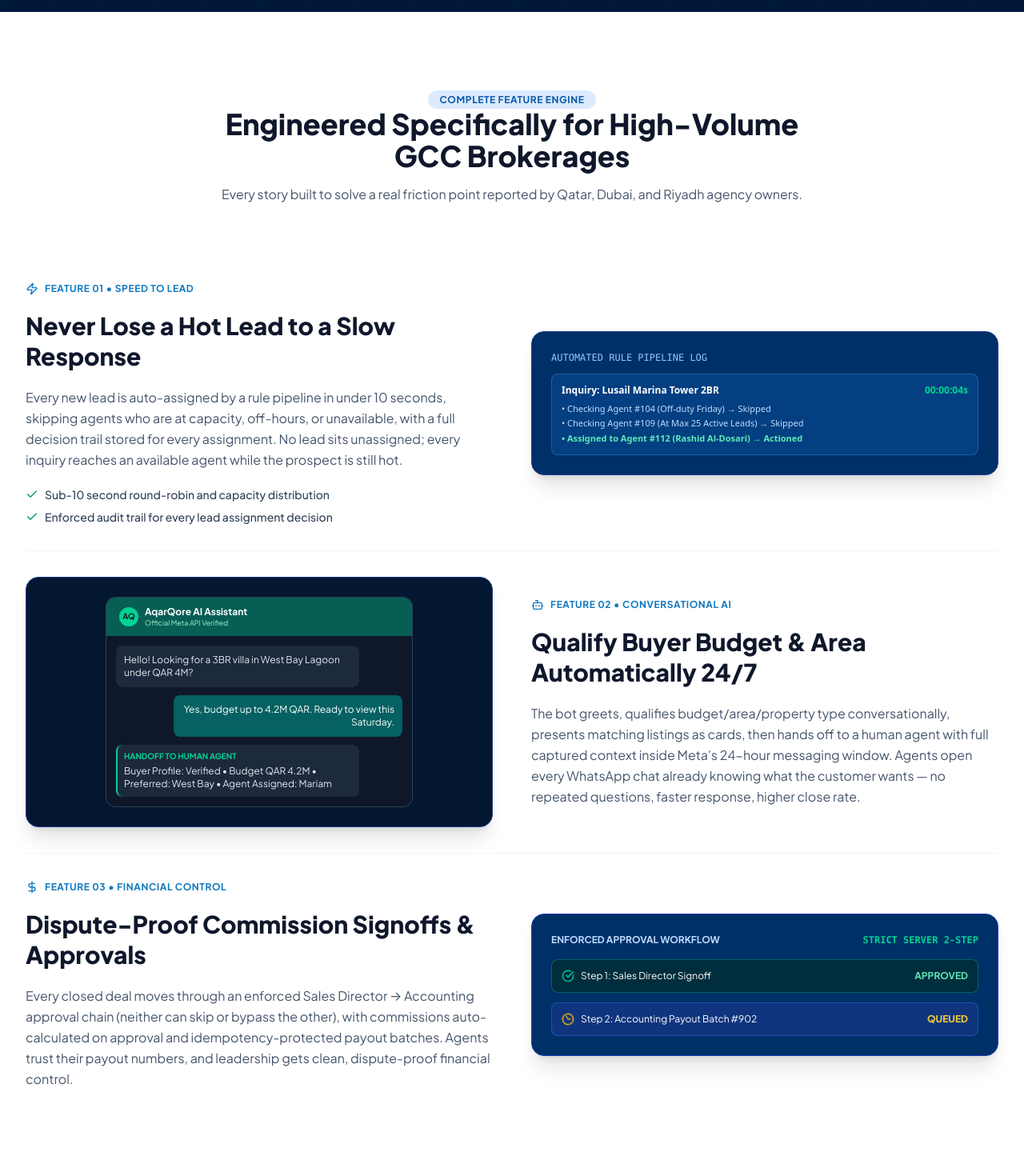
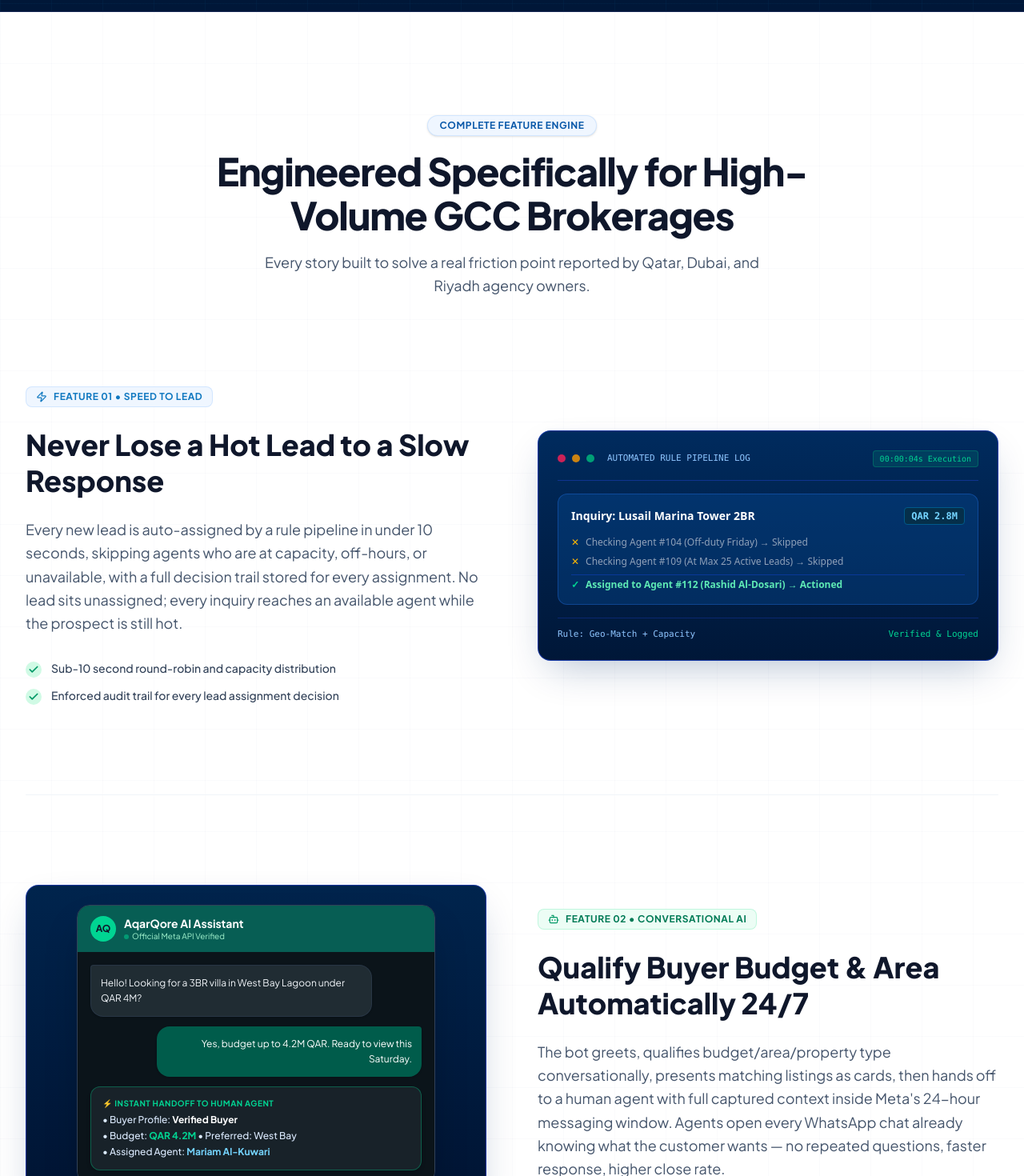
Before and after one commit to mwaqarkt/aqarqore-landing-page, a React (Vite) app: page / in a window 1280 px wide. Shown: the part 3400-4870 px from the top of the page at 80% size. Built offline with nearby package versions, Linux system fonts and the light colour scheme.

Commit message:
feat: redesign Features section into high-end GCC product capability engine

```diff
--- a/src/App.jsx
+++ b/src/App.jsx
@@ -1094,57 +1094,101 @@
       {/* -------------------------------------------------------------------------- */}
       {/* 5. 10 FEATURE SECTIONS WITH IMAGES & SCROLL ANIMATION                      */}
       {/* -------------------------------------------------------------------------- */}
-      <section id="features" className="py-24 bg-white space-y-24">
-        <div className="max-w-7xl mx-auto px-4 sm:px-6 lg:px-8">
-
-          <div className="text-center max-w-3xl mx-auto space-y-4 mb-16">
-            <span className="px-3.5 py-1 rounded-full bg-blue-100 text-[#0858A8] text-xs font-bold uppercase tracking-wider">
+      <section id="features" className="py-24 sm:py-32 bg-white text-slate-900 relative border-b border-slate-200/80 overflow-hidden">
+        {/* Subtle Background Pattern */}
+        <div className="absolute inset-0 bg-[linear-gradient(to_right,rgba(0,48,104,0.02)_1px,transparent_1px),linear-gradient(to_bottom,rgba(0,48,104,0.02)_1px,transparent_1px)] bg-[size:4rem_4rem] pointer-events-none" />
+
+        <div className="max-w-7xl mx-auto px-4 sm:px-6 lg:px-8 relative z-10 space-y-28">
+
+          {/* Section Header */}
+          <motion.div
+            className="text-center max-w-3xl mx-auto space-y-4"
+            initial={{ opacity: 0, y: 20 }}
+            whileInView={{ opacity: 1, y: 0 }}
+            viewport={{ once: true, amount: 0.3 }}
+            transition={{ duration: 0.6 }}
+          >
+            <span className="inline-block px-3.5 py-1 rounded-full bg-blue-50 text-[#0858A8] border border-blue-200/60 text-xs font-bold uppercase tracking-wider shadow-sm">
               Complete Feature Engine
             </span>
-            <h2 className="text-3xl sm:text-4xl font-extrabold text-slate-900">
+            <h2 className="text-3xl sm:text-4xl lg:text-5xl font-extrabold text-slate-900 tracking-tight leading-[1.15]">
               Engineered Specifically for High-Volume GCC Brokerages
             </h2>
-            <p className="text-slate-600 text-base">
+            <p className="text-slate-600 text-base sm:text-lg leading-relaxed max-w-2xl mx-auto">
               Every story built to solve a real friction point reported by Qatar, Dubai, and Riyadh agency owners.
             </p>
-          </div>
+          </motion.div>
 
           {/* FEATURE 1: Automated Lead Distribution */}
           <motion.div
-            className="grid grid-cols-1 lg:grid-cols-12 gap-12 items-center py-8"
+            className="grid grid-cols-1 lg:grid-cols-12 gap-12 xl:gap-16 items-center"
             initial="hidden"
             whileInView="visible"
             viewport={{ once: true, amount: 0.3 }}
             variants={fadeInUp}
           >
-            <div className="lg:col-span-6 space-y-5">
-              <div className="inline-flex items-center gap-2 text-xs font-bold uppercase text-[#1078C0] tracking-wider">
-                <Zap className="w-4 h-4" /> Feature 01 • Speed to Lead
-              </div>
-              <h3 className="text-2xl sm:text-3xl font-extrabold text-slate-900 leading-tight">
+            <div className="lg:col-span-6 space-y-6">
+              <div className="inline-flex items-center gap-2 px-3 py-1 rounded-lg bg-blue-50 text-[#1078C0] border border-blue-200/60 text-xs font-bold uppercase tracking-wider">
+                <Zap className="w-3.5 h-3.5" /> Feature 01 • Speed to Lead
+              </div>
+              <h3 className="text-2xl sm:text-3xl lg:text-4xl font-extrabold text-slate-900 leading-tight">
                 Never Lose a Hot Lead to a Slow Response
               </h3>
-              <p className="text-slate-600 leading-relaxed text-base">
+              <p className="text-slate-600 leading-relaxed text-base sm:text-lg font-normal">
                 Every new lead is auto-assigned by a rule pipeline in under 10 seconds, skipping agents who are at capacity, off-hours, or unavailable, with a full decision trail stored for every assignment. No lead sits unassigned; every inquiry reaches an available agent while the prospect is still hot.
               </p>
-              <ul className="space-y-2 text-sm text-slate-700 font-medium">
-                <li className="flex items-center gap-2"><Check className="w-4 h-4 text-emerald-600" /> Sub-10 second round-robin and capacity distribution</li>
-                <li className="flex items-center gap-2"><Check className="w-4 h-4 text-emerald-600" /> Enforced audit trail for every lead assignment decision</li>
-              </ul>
-            </div>
-            <div className="lg:col-span-6 bg-[#003068] p-6 rounded-2xl border border-blue-900 shadow-xl text-white">
-              <div className="text-xs text-blue-300 font-mono mb-3">AUTOMATED RULE PIPELINE LOG</div>
+              <div className="pt-2 space-y-3">
+                <div className="flex items-start gap-3 text-sm text-slate-700 font-medium">
+                  <div className="w-5 h-5 rounded-full bg-emerald-100 text-emerald-600 flex items-center justify-center shrink-0 mt-0.5">
+                    <Check className="w-3.5 h-3.5 stroke-[3]" />
+                  </div>
+                  <span>Sub-10 second round-robin and capacity distribution</span>
+                </div>
+                <div className="flex items-start gap-3 text-sm text-slate-700 font-medium">
+                  <div className="w-5 h-5 rounded-full bg-emerald-100 text-emerald-600 flex items-center justify-center shrink-0 mt-0.5">
+                    <Check className="w-3.5 h-3.5 stroke-[3]" />
+                  </div>
+                  <span>Enforced audit trail for every lead assignment decision</span>
+                </div>
+              </div>
+            </div>
+
+            {/* Feature 1 Mockup: High-Tech Rule Pipeline Terminal */}
+            <div className="lg:col-span-6">
+              <div className="rounded-2xl bg-gradient-to-b from-[#002B5E] to-[#001738] p-5 sm:p-6 border border-blue-800/80 shadow-[0_20px_50px_-15px_rgba(0,48,104,0.3)] text-white">
+                <div className="flex items-center justify-between pb-4 mb-4 border-b border-blue-800/60">
+                  <div className="flex items-center gap-2">
+                    <div className="w-2.5 h-2.5 rounded-full bg-rose-500/80" />
+                    <div className="w-2.5 h-2.5 rounded-full bg-amber-500/80" />
+                    <div className="w-2.5 h-2.5 rounded-full bg-emerald-500/80" />
+                    <span className="text-[11px] text-blue-300 font-mono ml-2">AUTOMATED RULE PIPELINE LOG</span>
+                  </div>
+                  <span className="text-[10px] text-emerald-400 font-mono bg-emerald-500/15 px-2 py-0.5 rounded border border-emerald-500/30">00:00:04s Execution</span>
+                </div>
+
                 <div className="space-y-3 font-sans text-xs">
-                <div className="p-3 rounded-lg bg-[#0858A8]/40 border border-blue-400/30">
-                  <div className="flex justify-between font-bold text-white">
+                  <div className="p-4 rounded-xl bg-[#0858A8]/30 border border-blue-500/30">
+                    <div className="flex justify-between items-center font-bold text-white text-sm">
                       <span>Inquiry: Lusail Marina Tower 2BR</span>
-                    <span className="text-emerald-400">00:00:04s</span>
-                  </div>
-                  <div className="mt-2 text-blue-200 space-y-1 text-[11px]">
-                    <div>• Checking Agent #104 (Off-duty Friday) → Skipped</div>
-                    <div>• Checking Agent #109 (At Max 25 Active Leads) → Skipped</div>
-                    <div className="text-emerald-300 font-semibold">• Assigned to Agent #112 (Rashid Al-Dosari) → Actioned</div>
-                  </div>
+                      <span className="text-xs text-sky-300 font-mono bg-sky-950 px-2 py-0.5 rounded border border-sky-800">QAR 2.8M</span>
+                    </div>
+                    <div className="mt-3.5 space-y-2 text-blue-100 text-xs">
+                      <div className="flex items-center gap-2 text-slate-400">
+                        <span className="text-amber-400">✕</span> Checking Agent #104 (Off-duty Friday) → Skipped
+                      </div>
+                      <div className="flex items-center gap-2 text-slate-400">
+                        <span className="text-amber-400">✕</span> Checking Agent #109 (At Max 25 Active Leads) → Skipped
+                      </div>
+                      <div className="flex items-center gap-2 text-emerald-300 font-semibold pt-1 border-t border-blue-700/40">
+                        <span className="text-emerald-400">✓</span> Assigned to Agent #112 (Rashid Al-Dosari) → Actioned
+                      </div>
+                    </div>
+                  </div>
+                </div>
+
+                <div className="mt-4 pt-3 border-t border-blue-800/40 flex items-center justify-between text-[11px] text-blue-300 font-mono">
+                  <span>Rule: Geo-Match + Capacity</span>
+                  <span className="text-emerald-400">Verified & Logged</span>
                 </div>
               </div>
             </div>
@@ -1154,44 +1198,59 @@
 
           {/* FEATURE 2: AI WhatsApp Bot */}
           <motion.div
-            className="grid grid-cols-1 lg:grid-cols-12 gap-12 items-center py-8"
+            className="grid grid-cols-1 lg:grid-cols-12 gap-12 xl:gap-16 items-center"
             initial="hidden"
             whileInView="visible"
             viewport={{ once: true, amount: 0.3 }}
             variants={fadeInUp}
           >
-            <div className="lg:col-span-6 lg:order-2 space-y-5">
-              <div className="inline-flex items-center gap-2 text-xs font-bold uppercase text-[#1078C0] tracking-wider">
-                <Bot className="w-4 h-4" /> Feature 02 • Conversational AI
-              </div>
-              <h3 className="text-2xl sm:text-3xl font-extrabold text-slate-900 leading-tight">
+            <div className="lg:col-span-6 lg:order-2 space-y-6">
+              <div className="inline-flex items-center gap-2 px-3 py-1 rounded-lg bg-emerald-50 text-emerald-700 border border-emerald-200/60 text-xs font-bold uppercase tracking-wider">
+                <Bot className="w-3.5 h-3.5 text-emerald-600" /> Feature 02 • Conversational AI
+              </div>
+              <h3 className="text-2xl sm:text-3xl lg:text-4xl font-extrabold text-slate-900 leading-tight">
                 Qualify Buyer Budget & Area Automatically 24/7
               </h3>
-              <p className="text-slate-600 leading-relaxed text-base">
+              <p className="text-slate-600 leading-relaxed text-base sm:text-lg font-normal">
                 The bot greets, qualifies budget/area/property type conversationally, presents matching listings as cards, then hands off to a human agent with full captured context inside Meta's 24-hour messaging window. Agents open every WhatsApp chat already knowing what the customer wants — no repeated questions, faster response, higher close rate.
               </p>
             </div>
-            <div className="lg:col-span-6 lg:order-1 bg-[#031730] p-6 rounded-2xl border border-blue-900 shadow-xl">
-              <div className="max-w-sm mx-auto bg-slate-900 rounded-xl overflow-hidden border border-slate-700">
-                <div className="bg-[#075E54] px-4 py-2.5 flex items-center justify-between text-white text-xs">
-                  <div className="flex items-center gap-2">
-                    <div className="w-6 h-6 rounded-full bg-emerald-400 text-slate-900 flex items-center justify-center font-bold text-[10px]">AQ</div>
+
+            {/* Feature 2 Mockup: Meta WhatsApp Bot Experience */}
+            <div className="lg:col-span-6 lg:order-1">
+              <div className="rounded-2xl bg-gradient-to-b from-[#00244D] to-[#001433] p-5 sm:p-6 border border-blue-800/80 shadow-[0_20px_50px_-15px_rgba(0,48,104,0.3)] text-white">
+                <div className="max-w-md mx-auto bg-slate-900 rounded-2xl overflow-hidden border border-slate-700 shadow-2xl">
+                  {/* WhatsApp Chrome Bar */}
+                  <div className="bg-[#075E54] px-4 py-3 flex items-center justify-between text-white text-xs">
+                    <div className="flex items-center gap-2.5">
+                      <div className="w-8 h-8 rounded-full bg-emerald-400 text-slate-900 flex items-center justify-center font-bold text-xs">AQ</div>
                       <div>
-                      <div className="font-bold">AqarQore AI Assistant</div>
-                      <div className="text-[9px] text-emerald-200">Official Meta API Verified</div>
-                    </div>
-                  </div>
-                </div>
-                <div className="p-3 space-y-2.5 text-xs">
-                  <div className="bg-slate-800 text-slate-200 p-2.5 rounded-lg max-w-[85%]">
+                        <div className="font-bold text-sm">AqarQore AI Assistant</div>
+                        <div className="text-[10px] text-emerald-200 flex items-center gap-1">
+                          <span className="w-1.5 h-1.5 rounded-full bg-emerald-400 animate-pulse" /> Official Meta API Verified
+                        </div>
+                      </div>
+                    </div>
+                  </div>
+
+                  {/* Chat Bubbles */}
+                  <div className="p-4 space-y-3 text-xs bg-[#0B141A]">
+                    <div className="bg-[#202C33] text-slate-100 p-3 rounded-2xl rounded-tl-sm max-w-[85%] border border-slate-700/50 shadow-sm leading-relaxed">
                       Hello! Looking for a 3BR villa in West Bay Lagoon under QAR 4M?
                     </div>
-                  <div className="bg-[#056162] text-white p-2.5 rounded-lg max-w-[80%] ml-auto text-right">
+                    <div className="bg-[#005C4B] text-white p-3 rounded-2xl rounded-tr-sm max-w-[80%] ml-auto text-right shadow-sm leading-relaxed">
                       Yes, budget up to 4.2M QAR. Ready to view this Saturday.
                     </div>
-                  <div className="bg-slate-800 text-slate-200 p-2 rounded-lg max-w-[85%] border-l-2 border-emerald-400">
-                    <span className="text-[10px] text-emerald-400 font-bold block mb-1">HANDOFF TO HUMAN AGENT</span>
-                    Buyer Profile: Verified • Budget QAR 4.2M • Preferred: West Bay • Agent Assigned: Mariam
+                    <div className="bg-[#182229] text-slate-200 p-3.5 rounded-xl border border-emerald-500/40 shadow-md">
+                      <span className="text-[10px] text-emerald-400 font-bold uppercase tracking-wider block mb-1.5">
+                        ⚡ Instant Handoff to Human Agent
+                      </span>
+                      <div className="text-xs text-blue-100 space-y-1 font-medium">
+                        <div>• Buyer Profile: <span className="text-white font-bold">Verified Buyer</span></div>
+                        <div>• Budget: <span className="text-emerald-400 font-bold">QAR 4.2M</span> • Preferred: West Bay</div>
+                        <div>• Assigned Agent: <span className="text-sky-300 font-bold">Mariam Al-Kuwari</span></div>
+                      </div>
+                    </div>
                   </div>
                 </div>
               </div>
@@ -1202,42 +1261,63 @@
 
           {/* FEATURE 3: Two-Step Deal & Commission Approval */}
           <motion.div
-            className="grid grid-cols-1 lg:grid-cols-12 gap-12 items-center py-8"
+            className="grid grid-cols-1 lg:grid-cols-12 gap-12 xl:gap-16 items-center"
             initial="hidden"
             whileInView="visible"
             viewport={{ once: true, amount: 0.3 }}
             variants={fadeInUp}
           >
-            <div className="lg:col-span-6 space-y-5">
-              <div className="inline-flex items-center gap-2 text-xs font-bold uppercase text-[#1078C0] tracking-wider">
-                <DollarSign className="w-4 h-4" /> Feature 03 • Financial Control
-              </div>
-              <h3 className="text-2xl sm:text-3xl font-extrabold text-slate-900 leading-tight">
+            <div className="lg:col-span-6 space-y-6">
+              <div className="inline-flex items-center gap-2 px-3 py-1 rounded-lg bg-amber-50 text-amber-800 border border-amber-200/60 text-xs font-bold uppercase tracking-wider">
+                <DollarSign className="w-3.5 h-3.5 text-amber-600" /> Feature 03 • Financial Control
+              </div>
+              <h3 className="text-2xl sm:text-3xl lg:text-4xl font-extrabold text-slate-900 leading-tight">
                 Dispute-Proof Commission Signoffs & Approvals
               </h3>
-              <p className="text-slate-600 leading-relaxed text-base">
+              <p className="text-slate-600 leading-relaxed text-base sm:text-lg font-normal">
                 Every closed deal moves through an enforced Sales Director → Accounting approval chain (neither can skip or bypass the other), with commissions auto-calculated on approval and idempotency-protected payout batches. Agents trust their payout numbers, and leadership gets clean, dispute-proof financial control.
               </p>
             </div>
-            <div className="lg:col-span-6 bg-[#003068] p-6 rounded-2xl border border-blue-800 shadow-xl text-white">
-              <div className="text-xs font-bold text-blue-200 mb-4 flex items-center justify-between">
+
+            {/* Feature 3 Mockup: Financial Control Ledger */}
+            <div className="lg:col-span-6">
+              <div className="rounded-2xl bg-gradient-to-b from-[#002B5E] to-[#001738] p-5 sm:p-6 border border-blue-800/80 shadow-[0_20px_50px_-15px_rgba(0,48,104,0.3)] text-white">
+                <div className="text-xs font-bold text-blue-200 pb-3 mb-4 border-b border-blue-800/60 flex items-center justify-between">
                   <span>ENFORCED APPROVAL WORKFLOW</span>
-                <span className="text-emerald-400 font-mono">STRICT SERVER 2-STEP</span>
-              </div>
+                  <span className="text-emerald-400 font-mono text-[11px] bg-emerald-500/15 px-2.5 py-0.5 rounded-full border border-emerald-500/30">STRICT SERVER 2-STEP</span>
+                </div>
+
                 <div className="space-y-3">
-                <div className="flex items-center justify-between p-3 rounded-lg bg-emerald-950/60 border border-emerald-500/40 text-xs">
-                  <div className="flex items-center gap-2">
-                    <CheckCircle className="w-4 h-4 text-emerald-400" />
-                    <span>Step 1: Sales Director Signoff</span>
-                  </div>
-                  <span className="text-emerald-300 font-bold">APPROVED</span>
-                </div>
-                <div className="flex items-center justify-between p-3 rounded-lg bg-blue-900/60 border border-blue-500/40 text-xs">
-                  <div className="flex items-center gap-2">
-                    <Clock className="w-4 h-4 text-amber-400 animate-spin" />
-                    <span>Step 2: Accounting Payout Batch #902</span>
-                  </div>
-                  <span className="text-amber-300 font-bold">QUEUED</span>
+                  <div className="flex items-center justify-between p-4 rounded-xl bg-emerald-950/60 border border-emerald-500/40 text-xs">
+                    <div className="flex items-center gap-3">
+                      <div className="w-8 h-8 rounded-lg bg-emerald-500/20 text-emerald-400 flex items-center justify-center">
+                        <CheckCircle className="w-5 h-5" />
+                      </div>
+                      <div>
+                        <div className="font-bold text-white text-sm">Step 1: Sales Director Signoff</div>
+                        <div className="text-[11px] text-emerald-300">Signed by Nasser Al-Thani</div>
+                      </div>
+                    </div>
+                    <span className="text-emerald-300 font-bold px-2.5 py-1 rounded bg-emerald-500/20 border border-emerald-500/40 text-[10px]">APPROVED</span>
+                  </div>
+
+                  <div className="flex items-center justify-between p-4 rounded-xl bg-blue-950/70 border border-blue-700/50 text-xs">
+                    <div className="flex items-center gap-3">
+                      <div className="w-8 h-8 rounded-lg bg-amber-500/20 text-amber-400 flex items-center justify-center">
+                        <Clock className="w-5 h-5 animate-spin" />
+                      </div>
+                      <div>
+                        <div className="font-bold text-white text-sm">Step 2: Accounting Payout Batch #902</div>
+                        <div className="text-[11px] text-amber-300">Dispute-Proof Lock Active</div>
+                      </div>
+                    </div>
+                    <span className="text-amber-300 font-bold px-2.5 py-1 rounded bg-amber-500/20 border border-amber-500/40 text-[10px]">QUEUED</span>
+                  </div>
+                </div>
+
+                <div className="mt-4 pt-3 border-t border-blue-800/40 flex items-center justify-between text-[11px] text-blue-300 font-mono">
+                  <span>Audit Stamp: Immutable Ledger</span>
+                  <span className="text-sky-300">100% Payout Accuracy</span>
                 </div>
               </div>
             </div>
```
Lines whose indentation alone changed are shown as unchanged.
